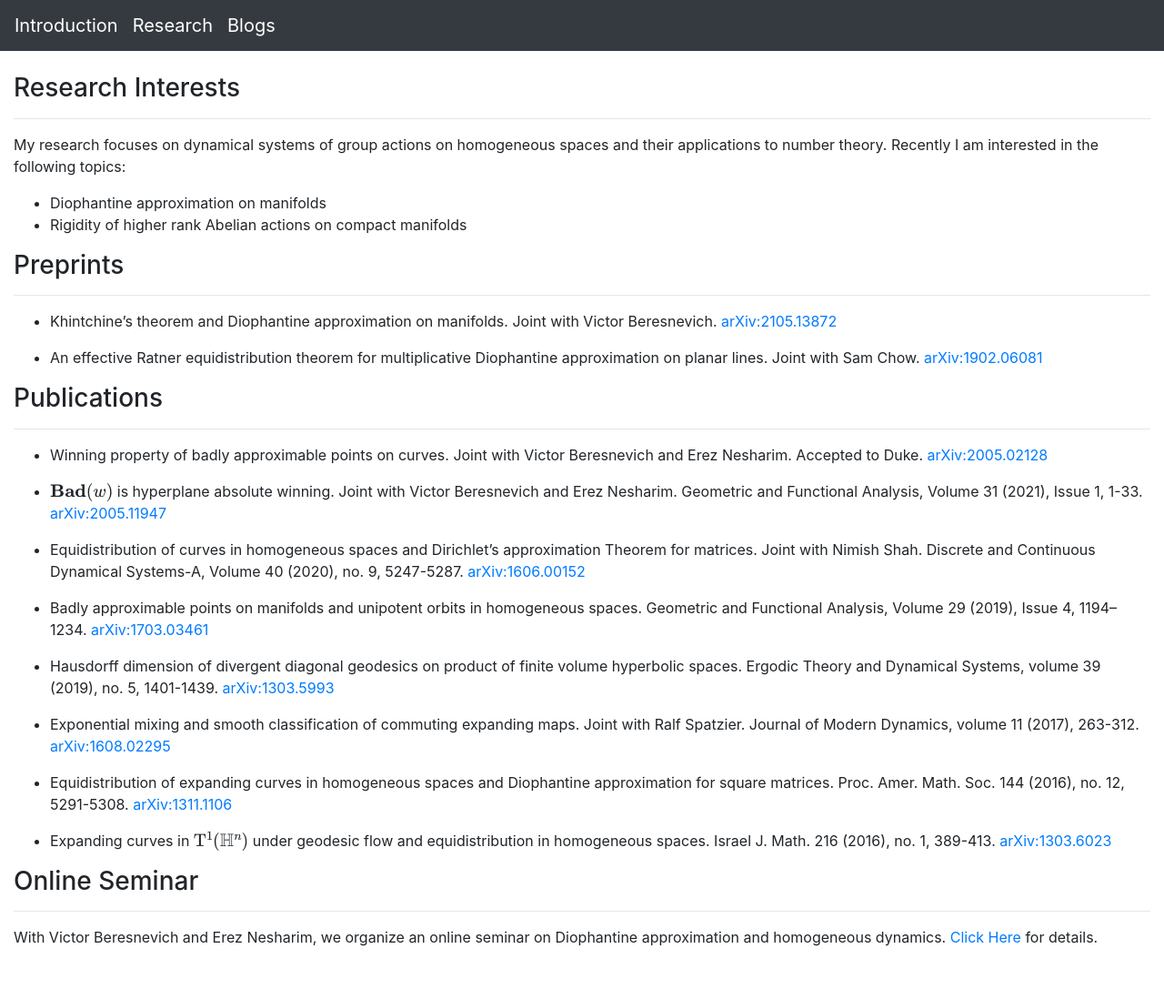
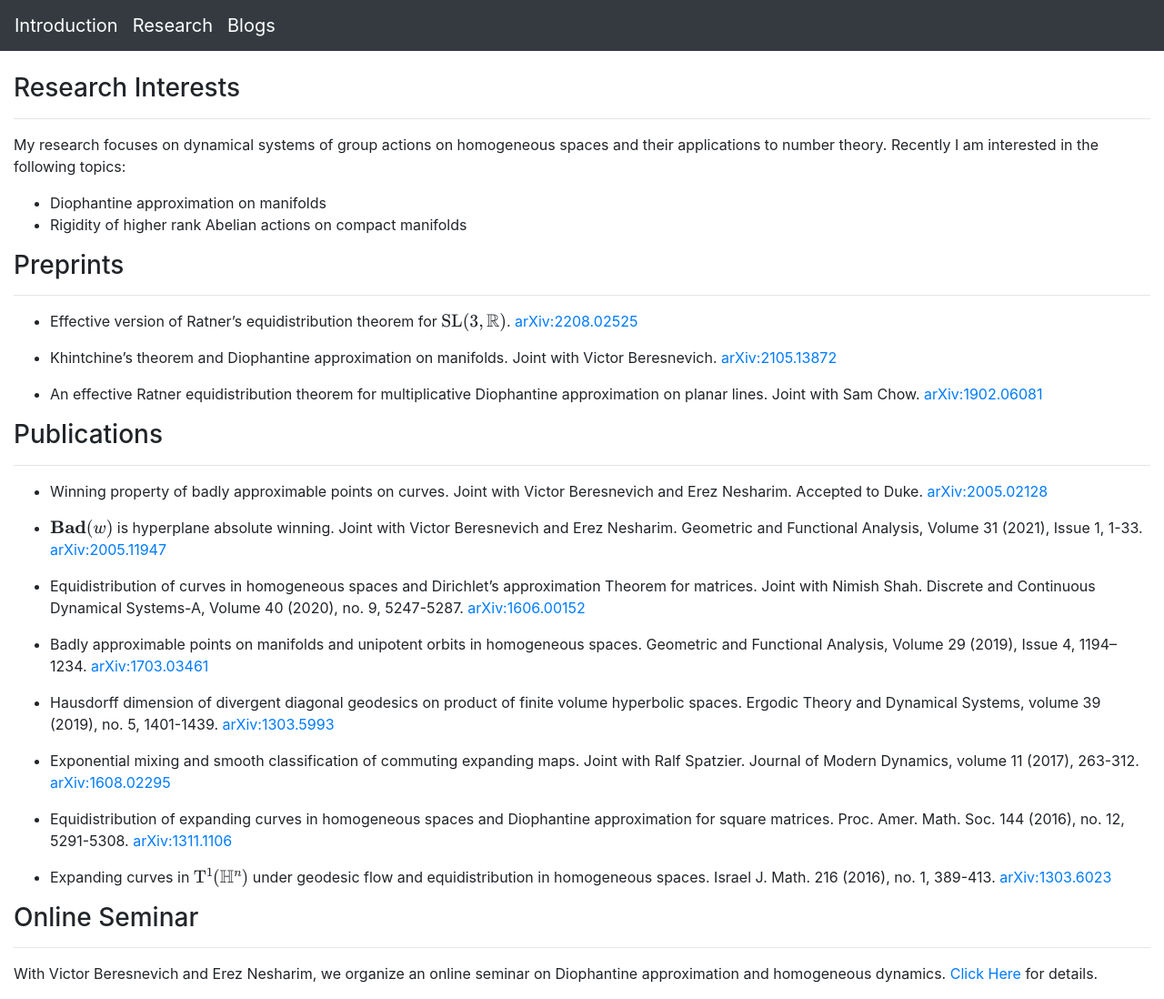
Before and after one commit to lively-cat-lover/lively-cat-lover.github.io, a Jekyll site: the page built from research.md, in a window 1280 px wide. Shown: the whole page at 91% size. Built offline with Jekyll 4.4.1, drawn with Linux system fonts in a browser that asks for light colours; formulas are drawn with MathJax 3; our own code applies the rules of GitHub Pages for plain Markdown files; before the commit the page ends 1058 px from its top, so only the background shows below that.

Commit message:
add a paper

```diff
--- a/research.md
+++ b/research.md
@@ -13,6 +13,8 @@ My research focuses on dynamical systems of group actions on homogeneous spaces
 
 ### Preprints
 ---
+- Effective version of Ratner's equidistribution theorem for $\mathrm{SL}(3, \mathbb{R})$. [arXiv:2208.02525](https://arxiv.org/abs/2208.02525)
+
 - Khintchine’s theorem and Diophantine approximation on manifolds. Joint with Victor Beresnevich. [arXiv:2105.13872](https://arxiv.org/abs/2105.13872)
 
 - An effective Ratner equidistribution theorem for multiplicative Diophantine approximation on planar lines. Joint with Sam Chow. [arXiv:1902.06081](https://arxiv.org/abs/1902.06081)
```
